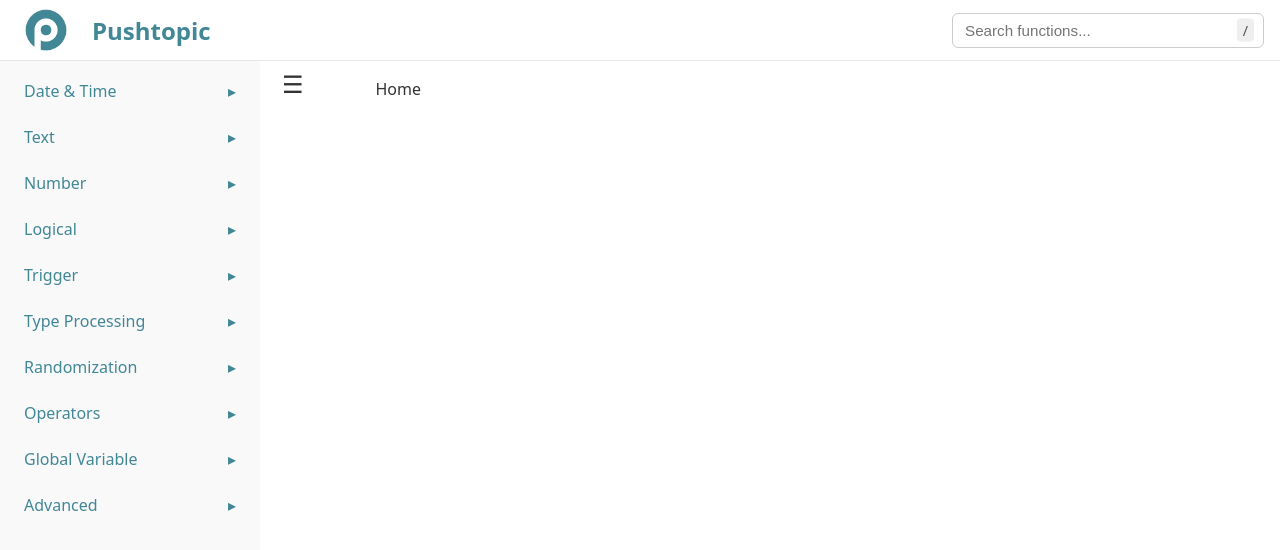
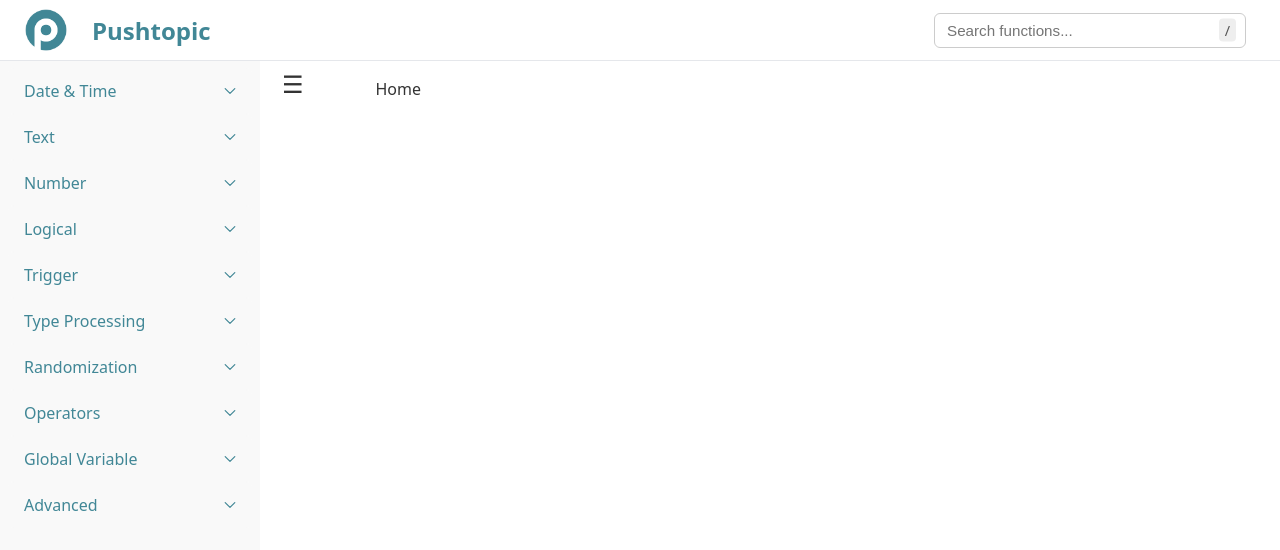
Before and after one commit to data-sync-pro/transformation, an Angular app: page /docs in a window 1280 px wide. Shown: the top 550 px of the page. Built offline with nearby package versions, Linux system fonts and the light colour scheme.

Commit message:
modify arrow on sidebar

```diff
--- a/src/app/layouts/function-page-main-layout/function-page-main-layout.component.css
+++ b/src/app/layouts/function-page-main-layout/function-page-main-layout.component.css
@@ -111,6 +111,7 @@ body {
 .search-shortcut-wrapper {
   position: relative;
   width: 25%;
+  margin-right: 18px;
 }
 
 .shortcut-hint {
@@ -196,11 +197,13 @@ ul {
 
 
 .arrow {
-  transition: transform 0.3s;
+  width: 12px;
+  height: 12px;
+  transform: rotate(0deg);
 }
 
 .arrow.expanded {
-  transform: rotate(90deg);
+  transform: rotate(180deg);
 }
 
 .function-list {
--- a/src/app/layouts/function-page-main-layout/function-page-main-layout.component.html
+++ b/src/app/layouts/function-page-main-layout/function-page-main-layout.component.html
@@ -22,7 +22,6 @@
 </header>
 
 <div class="container">
-
   <div class="sidebar-wrapper" [class.collapsed]="isSidebarCollapsed">
     <aside class="sidebar" *ngIf="!isSidebarCollapsed">
       <nav class="nav">
@@ -30,7 +29,12 @@
           <li *ngFor="let category of functionCategories" class="nav-category">
             <div class="category-header" (click)="toggleCategory(category)">
               {{ category.name }}
-              <span class="arrow" [class.expanded]="category.expanded">▸</span>
+              <img
+                class="arrow"
+                [class.expanded]="category.expanded"
+                src="assets/icon/left-arrow.svg"
+                alt="Expand"
+              />
             </div>
             <ul class="function-list" *ngIf="category.expanded">
               <li
```
Also changed, not shown: src/assets/icon/left-arrow.svg (added).
